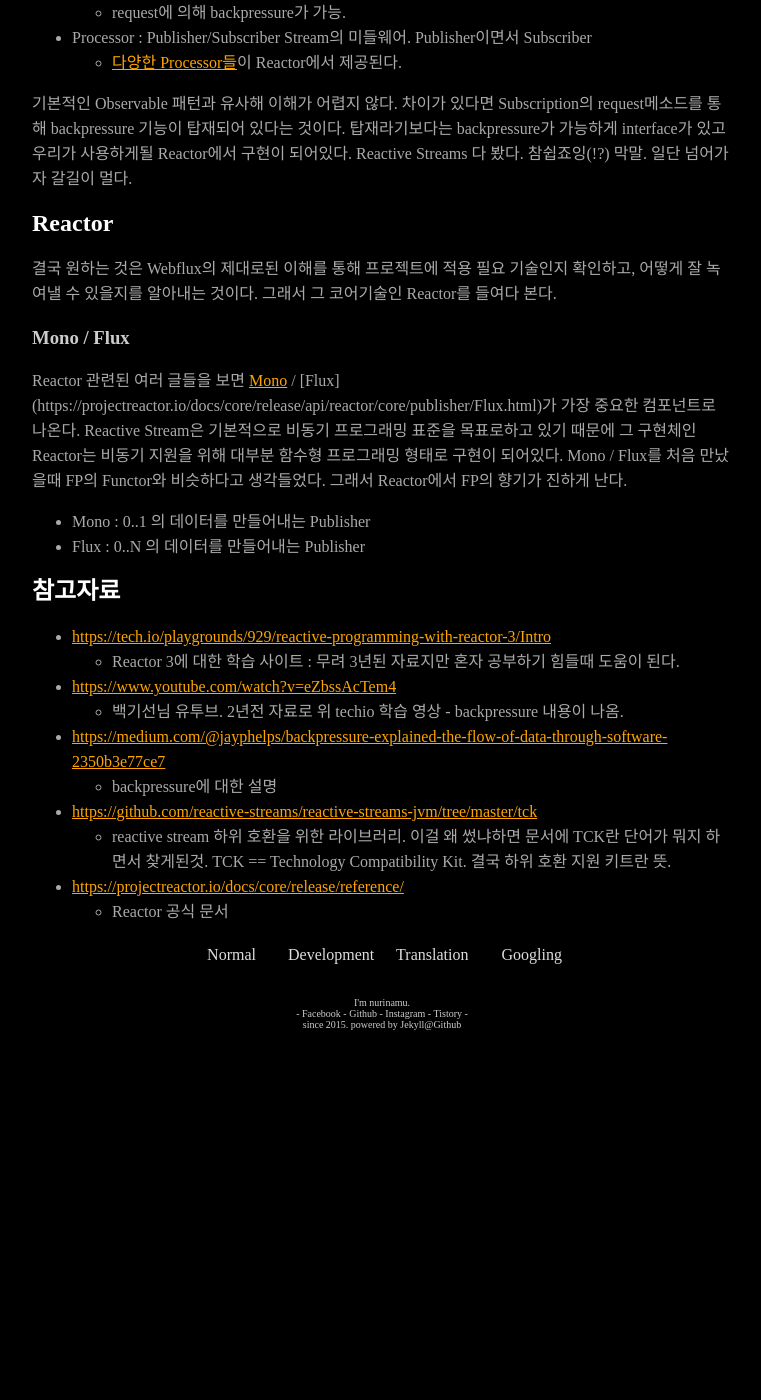
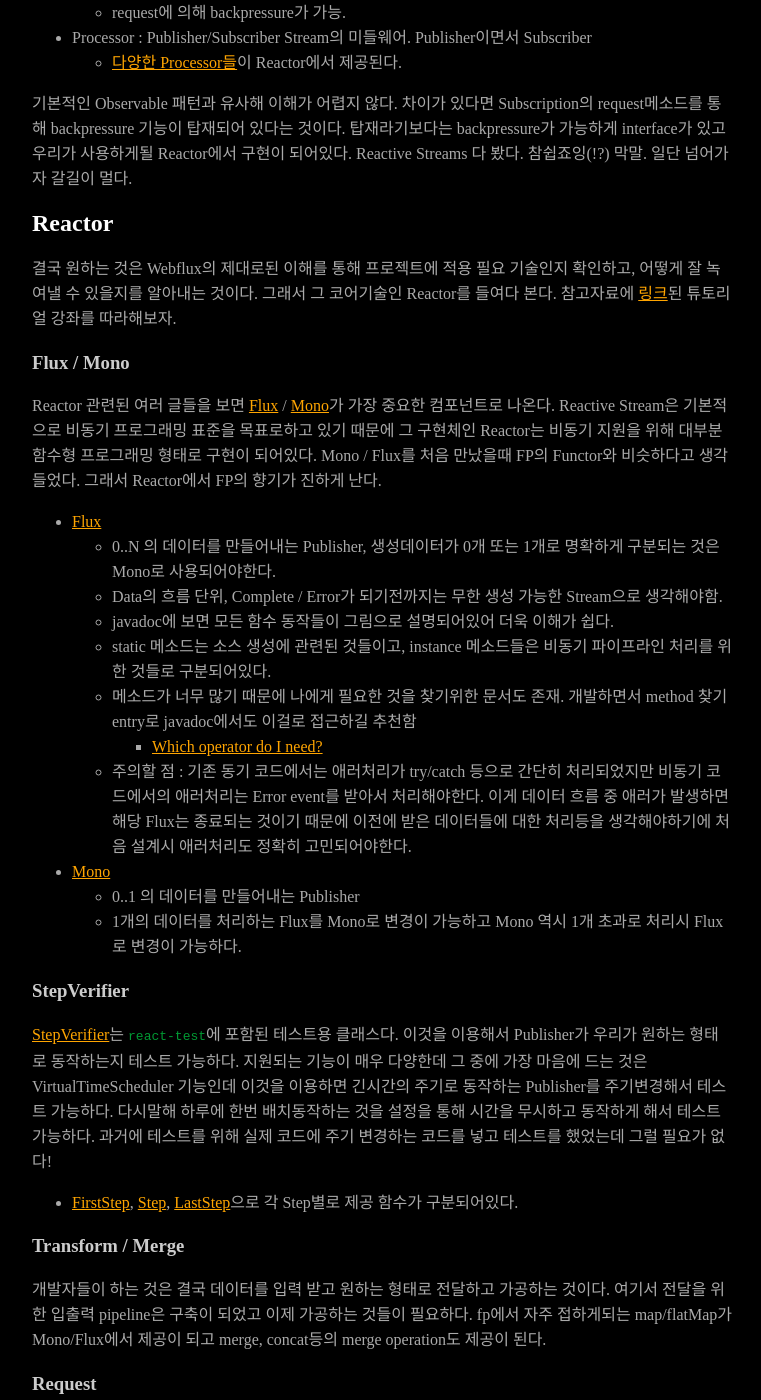
Before and after one commit to nurinamu/nurinamu.github.io, a Jekyll site: the page built from _posts/dev/2020-04-09-why-webflux-1.md, in a window 1280 px wide and 1400 px high, scrolled down 998 px. Shown: the whole window, without its empty margins (258-1019 px from the left). Built offline with Jekyll 4.4.1, drawn with Linux system fonts in a browser that asks for light colours; before the commit the page ends 2028 px from its top, so only the background shows below that; some of the changed text lies outside the part shown.

Commit message:
done tech io tutorial

```diff
--- a/_posts/dev/2020-04-09-why-webflux-1.md
+++ b/_posts/dev/2020-04-09-why-webflux-1.md
@@ -32,14 +32,46 @@
 
 ## Reactor
 
-결국 원하는 것은 Webflux의 제대로된 이해를 통해 프로젝트에 적용 필요 기술인지 확인하고, 어떻게 잘 녹여낼 수 있을지를 알아내는 것이다. 그래서 그 코어기술인 Reactor를 들여다 본다.
+결국 원하는 것은 Webflux의 제대로된 이해를 통해 프로젝트에 적용 필요 기술인지 확인하고, 어떻게 잘 녹여낼 수 있을지를 알아내는 것이다. 그래서 그 코어기술인 Reactor를 들여다 본다. 참고자료에 [링크](https://tech.io/playgrounds/929/reactive-programming-with-reactor-3/Intro)된 튜토리얼 강좌를 따라해보자.
 
-### Mono / Flux
+### Flux / Mono
 
-Reactor 관련된 여러 글들을 보면 [Mono](https://projectreactor.io/docs/core/release/api/reactor/core/publisher/Mono.html) / [Flux] (https://projectreactor.io/docs/core/release/api/reactor/core/publisher/Flux.html)가 가장 중요한 컴포넌트로 나온다. Reactive Stream은 기본적으로 비동기 프로그래밍 표준을 목표로하고 있기 때문에 그 구현체인 Reactor는 비동기 지원을 위해 대부분 함수형 프로그래밍 형태로 구현이 되어있다. Mono / Flux를 처음 만났을때 FP의 Functor와 비슷하다고 생각들었다. 그래서 Reactor에서 FP의 향기가 진하게 난다.
+Reactor 관련된 여러 글들을 보면 [Flux](https://projectreactor.io/docs/core/release/api/reactor/core/publisher/Flux.html) / [Mono](https://projectreactor.io/docs/core/release/api/reactor/core/publisher/Mono.html)가 가장 중요한 컴포넌트로 나온다. Reactive Stream은 기본적으로 비동기 프로그래밍 표준을 목표로하고 있기 때문에 그 구현체인 Reactor는 비동기 지원을 위해 대부분 함수형 프로그래밍 형태로 구현이 되어있다. Mono / Flux를 처음 만났을때 FP의 Functor와 비슷하다고 생각들었다. 그래서 Reactor에서 FP의 향기가 진하게 난다.
 
-- Mono : 0..1 의 데이터를 만들어내는 Publisher
-- Flux : 0..N 의 데이터를 만들어내는 Publisher
+- [Flux](https://projectreactor.io/docs/core/release/api/reactor/core/publisher/Flux.html)
+    - 0..N 의 데이터를 만들어내는 Publisher, 생성데이터가 0개 또는 1개로 명확하게 구분되는 것은 Mono로 사용되어야한다.
+    - Data의 흐름 단위, Complete / Error가 되기전까지는 무한 생성 가능한 Stream으로 생각해야함.
+    - javadoc에 보면 모든 함수 동작들이 그림으로 설명되어있어 더욱 이해가 쉽다.
+    - static 메소드는 소스 생성에 관련된 것들이고, instance 메소드들은 비동기 파이프라인 처리를 위한 것들로 구분되어있다.
+    - 메소드가 너무 많기 때문에 나에게 필요한 것을 찾기위한 문서도 존재. 개발하면서 method 찾기 entry로 javadoc에서도 이걸로 접근하길 추천함
+        - [Which operator do I need?](https://projectreactor.io/docs/core/release/reference/index.html#which-operator)
+    - 주의할 점 : 기존 동기 코드에서는 애러처리가 try/catch 등으로 간단히 처리되었지만 비동기 코드에서의 애러처리는 Error event를 받아서 처리해야한다. 이게 데이터 흐름 중 애러가 발생하면 해당 Flux는 종료되는 것이기 때문에 이전에 받은 데이터들에 대한 처리등을 생각해야하기에 처음 설계시 애러처리도 정확히 고민되어야한다.
+
+- [Mono](https://projectreactor.io/docs/core/release/api/reactor/core/publisher/Mono.html)
+    - 0..1 의 데이터를 만들어내는 Publisher
+    - 1개의 데이터를 처리하는 Flux를 Mono로 변경이 가능하고 Mono 역시 1개 초과로 처리시 Flux로 변경이 가능하다.
+
+### StepVerifier
+
+[StepVerifier](https://javadoc.io/static/io.projectreactor.addons/reactor-test/3.0.7.RELEASE/reactor/test/StepVerifier.html)는 `react-test`에 포함된 테스트용 클래스다. 이것을 이용해서 Publisher가 우리가 원하는 형태로 동작하는지 테스트 가능하다. 지원되는 기능이 매우 다양한데 그 중에 가장 마음에 드는 것은 VirtualTimeScheduler 기능인데 이것을 이용하면 긴시간의 주기로 동작하는 Publisher를 주기변경해서 테스트 가능하다. 다시말해 하루에 한번 배치동작하는 것을 설정을 통해 시간을 무시하고 동작하게 해서 테스트 가능하다. 과거에 테스트를 위해 실제 코드에 주기 변경하는 코드를 넣고 테스트를 했었는데 그럴 필요가 없다!
+
+- [FirstStep](https://javadoc.io/static/io.projectreactor.addons/reactor-test/3.0.7.RELEASE/reactor/test/StepVerifier.FirstStep.html), [Step](https://javadoc.io/static/io.projectreactor.addons/reactor-test/3.0.7.RELEASE/reactor/test/StepVerifier.Step.html), [LastStep](https://javadoc.io/static/io.projectreactor.addons/reactor-test/3.0.7.RELEASE/reactor/test/StepVerifier.LastStep.html)으로 각 Step별로 제공 함수가 구분되어있다.
+
+### Transform / Merge
+
+개발자들이 하는 것은 결국 데이터를 입력 받고 원하는 형태로 전달하고 가공하는 것이다. 여기서 전달을 위한 입출력 pipeline은 구축이 되었고 이제 가공하는 것들이 필요하다. fp에서 자주 접하게되는 map/flatMap가 Mono/Flux에서 제공이 되고 merge, concat등의 merge operation도 제공이 된다.
+
+### Request
+
+서두에 이야기했던 Reactor가 단순 pub/sub과 다른 점. 바로 요 backpressure 기능이다. Subscriber는 Publisher에게 현재 처리할 수 있는 data 갯수를 알려줘서 해당하는 만큼만 받아올 수 있다. 이것은 Subscriber의 부하가 몰리는 것을 방지할 수 있다.
+
+### Error
+
+Reactor에서 Error 역시 Event로 Signal을 받아 처리가능하다. onErrorReturn, onErrorResume등의 메소드로 Error Signal을 받았을 때 처리하거나 propagate를 사용해 stream 내부 map에서 처리하던 것을 상위로 전달 할 수 도 있다.
+
+## techio 후기
+
+아주 간단한 code snippet들을 짜보면서 기능들을 익히는 것에 도움이 되었고, 일부러 javadoc을 찾아보게 해주는 점이 좋았다. 하지만 방대한 api 중에 일부만 다루다보니 결국 Reactor적응을 위해서는 작업하면서 다양한 상황을 경험하며 함수들을 써봐야할 것 같다. 그리고 Flux, Mono javadoc에 나온 그림 기호들에 빨리 익숙해지는 것이 나중에 메소드 찾기에 도움이 될 것 같다. 이제 Reactor Tutorial이 끝났으니 Webflux로 돌아가보자.
 
 ## 참고자료
 
```
